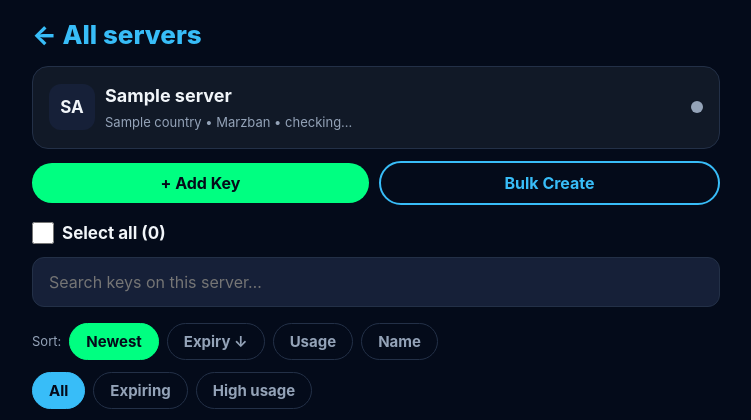
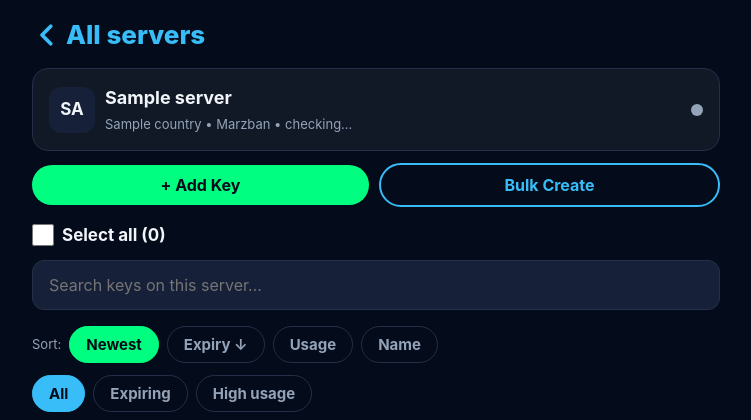
Before and after one commit to ahssoe93-wq/khp-panel, a Flask app: template templates/server.html in a window 1280 px wide. Shown: the part 73-493 px from the top of the page, without its empty margins (264-1015 px from the left). Run offline with Flask 3, Linux system fonts and the light colour scheme; the template is opened without the code that fills it: most values are stand-ins (such as "Sample title", 1, 10 or a date in 2020).

Commit message:
Update templates/server.html

```diff
--- a/templates/server.html
+++ b/templates/server.html
@@ -3,7 +3,7 @@
 {% set nav='servers' %}
 {% block title %}{{ server.name }} — KHP Panel{% endblock %}
 {% block content %}
-<p class="back-link"><a href="{{ url_for('dashboard') }}" onclick="return navTab(this, event)">← All servers</a></p>
+<p class="back-link"><a href="{{ url_for('dashboard') }}" onclick="return navTab(this, event)"><svg class="back-arrow" width="30" height="30" viewBox="0 0 24 24" fill="none" stroke="#38BDF8" stroke-width="3" stroke-linecap="round" stroke-linejoin="round" aria-hidden="true"><path d="M15 5 L8 12 L15 19"/></svg><span>All servers</span></a></p>
 <div class="card">
   <div class="row">
     <div class="flag">{{ flag(server.country) }}</div>
```
